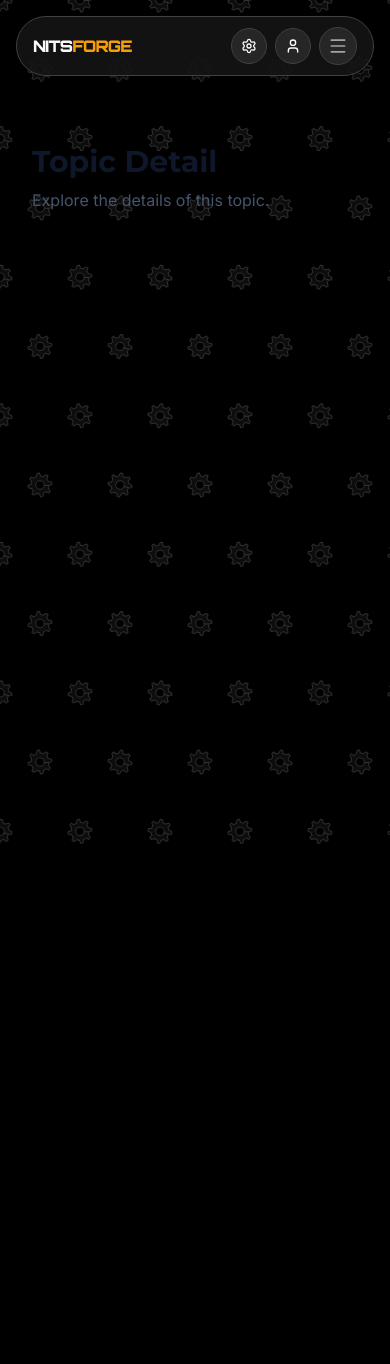
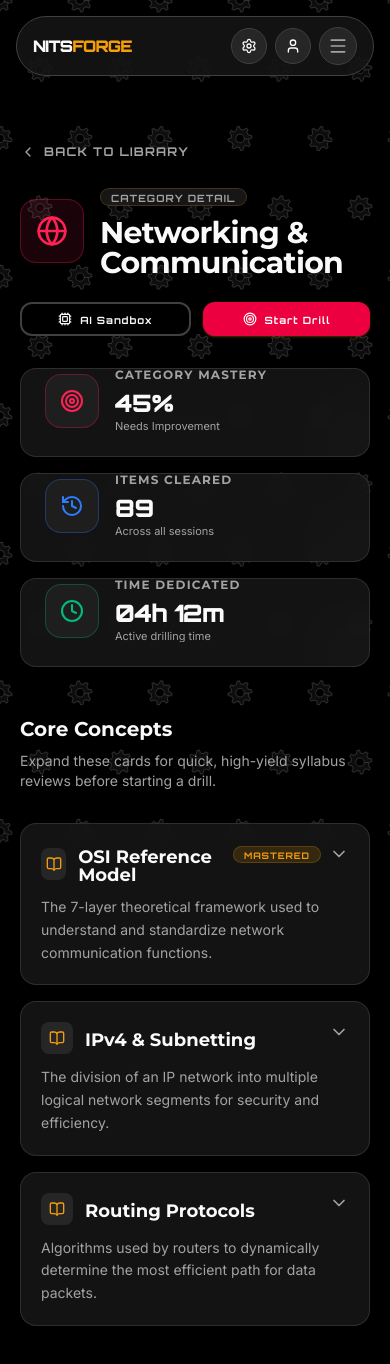
Before and after one commit to Goldenavs/NITSForge, a React (Vite) app in the folder frontend/: page /topics/1 in a window 390 px wide. Shown: the top 1364 px of the page. Before the commit the page ends 844 px from the top, so only its background shows below. Built offline with nearby package versions, Linux system fonts and the light colour scheme.

Commit message:
chore(ui): Topics Detail initial UI

```diff
--- /dev/null
+++ b/frontend/src/components/topics/ConceptCard.tsx
@@ -0,0 +1,83 @@
+// src/components/topics/ConceptCard.tsx
+import { useState } from 'react';
+import { motion, AnimatePresence } from 'framer-motion';
+import { BookOpen, CheckCircle2, ChevronDown } from 'lucide-react';
+import { Card } from '../ui/Card';
+import { Badge } from '../ui/Badge';
+
+interface ConceptCardProps {
+  title: string;
+  summary: string;
+  keyPoints: string[];
+  isMastered?: boolean;
+}
+
+export function ConceptCard({ title, summary, keyPoints, isMastered }: ConceptCardProps) {
+  const [isOpen, setIsOpen] = useState(false);
+
+  return (
+    <Card
+      onClick={() => setIsOpen(!isOpen)}
+      className="bg-surface/85 backdrop-blur-md border border-borderline/60 hover:border-primary/40 transition-all duration-300 shadow-sm cursor-pointer overflow-hidden group"
+    >
+      <div className="p-5 sm:p-6 flex flex-col relative z-10">
+
+        {/* Header Row */}
+        <div className="flex items-start justify-between mb-3">
+          <div className="flex items-center gap-3">
+            <div className="w-8 h-8 rounded-lg bg-surface-2 flex items-center justify-center text-primary group-hover:bg-primary/10 transition-colors">
+              <BookOpen className="w-4 h-4" />
+            </div>
+            {/* FIX: leading-none pt-1 for typography alignment */}
+            <h3 className="text-lg font-display font-bold text-text-main leading-none pt-1 group-hover:text-primary transition-colors">
+              {title}
+            </h3>
+          </div>
+          <div className="flex items-center gap-2">
+            {isMastered && (
+              <Badge className="bg-green-500/10 text-green-600 border-green-500/20 font-orbitron text-[9px] tracking-widest uppercase leading-none pt-1 pb-0.5 hidden sm:flex">
+                Mastered
+              </Badge>
+            )}
+            <motion.div animate={{ rotate: isOpen ? 180 : 0 }} transition={{ duration: 0.3 }}>
+              <ChevronDown className="w-5 h-5 text-text-muted group-hover:text-text-main transition-colors" />
+            </motion.div>
+          </div>
+        </div>
+
+        {/* Short Summary */}
+        <p className="text-sm text-text-muted font-body leading-relaxed pr-6">
+          {summary}
+        </p>
+
+        {/* Expandable Content (Framer Motion Height Animation) */}
+        <AnimatePresence initial={false}>
+          {isOpen && (
+            <motion.div
+              initial={{ height: 0, opacity: 0 }}
+              animate={{ height: 'auto', opacity: 1 }}
+              exit={{ height: 0, opacity: 0 }}
+              transition={{ type: "spring", stiffness: 200, damping: 25 }}
+              className="overflow-hidden"
+            >
+              <div className="pt-5 mt-4 border-t border-borderline/50">
+                <p className="text-[10px] font-orbitron uppercase tracking-widest text-text-muted mb-3 font-bold leading-none">
+                  Core Axioms
+                </p>
+                <ul className="flex flex-col gap-3">
+                  {keyPoints.map((point, idx) => (
+                    <li key={idx} className="flex items-start gap-3">
+                      <CheckCircle2 className="w-4 h-4 text-primary shrink-0 mt-0.5" />
+                      <span className="text-sm font-body text-text-main leading-relaxed">{point}</span>
+                    </li>
+                  ))}
+                </ul>
+              </div>
+            </motion.div>
+          )}
+        </AnimatePresence>
+
+      </div>
+    </Card>
+  );
+}
--- a/frontend/src/pages/TopicDetail.tsx
+++ b/frontend/src/pages/TopicDetail.tsx
@@ -1,8 +1,167 @@
+// src/pages/TopicDetail.tsx
+import { motion, type Variants } from 'framer-motion';
+import { Globe, ChevronLeft, Target, Cpu, Clock, History } from 'lucide-react';
+import { Link, useParams } from 'react-router-dom';
+import { Button } from '../components/ui/Button';
+import { Badge } from '../components/ui/Badge';
+import { StatCard } from '../components/dashboard/StatCard';
+import { ConceptCard } from '../components/topics/ConceptCard';
+
+// Motion Orchestration
+const staggerContainer: Variants = {
+  hidden: { opacity: 0 },
+  visible: { opacity: 1, transition: { staggerChildren: 0.1 } }
+};
+
+const fadeUpVariant: Variants = {
+  hidden: { opacity: 0, y: 30 },
+  visible: { opacity: 1, y: 0, transition: { type: "spring", stiffness: 250, damping: 24 } }
+};
+
+const viewportConfig = { once: true, margin: "-50px" };
+
+// Mock Data for "Networking & Communication"
+const TOPIC_DATA = {
+  id: 'net',
+  title: 'Networking & Communication',
+  mastery: 45,
+  questionsAnswered: 89,
+  timeSpent: '04h 12m',
+  concepts: [
+    {
+      title: "OSI Reference Model",
+      summary: "The 7-layer theoretical framework used to understand and standardize network communication functions.",
+      isMastered: true,
+      keyPoints: [
+        "Layer 1-3 (Physical, Data Link, Network) handle media and routing.",
+        "Layer 4 (Transport) handles reliability (TCP/UDP).",
+        "Layer 5-7 (Session, Presentation, Application) handle host-level data formatting and user interfaces."
+      ]
+    },
+    {
+      title: "IPv4 & Subnetting",
+      summary: "The division of an IP network into multiple logical network segments for security and efficiency.",
+      isMastered: false,
+      keyPoints: [
+        "A /24 CIDR mask equals 255.255.255.0 and provides 254 usable host addresses.",
+        "The Network Address is the first IP in the range; the Broadcast Address is the last.",
+        "Subnetting borrows bits from the host portion to create network subnets."
+      ]
+    },
+    {
+      title: "Routing Protocols",
+      summary: "Algorithms used by routers to dynamically determine the most efficient path for data packets.",
+      isMastered: false,
+      keyPoints: [
+        "Distance Vector (e.g., RIP) determines paths by hop count.",
+        "Link-State (e.g., OSPF) maps the entire network topology for faster convergence.",
+        "BGP is an exterior gateway protocol used to route traffic across the global internet."
+      ]
+    }
+  ]
+};
+
 export default function TopicDetail() {
+  const { id } = useParams(); // In production, use this to fetch actual topic data
+
   return (
-    <div className="p-4 md:p-8 animate-fade-in">
-      <h1 className="text-3xl font-bold text-slate-900">Topic Detail</h1>
-      <p className="mt-2 text-slate-600">Explore the details of this topic.</p>
+    <div className="flex flex-col gap-8 sm:gap-10 w-full max-w-5xl mx-auto pb-24 px-1 sm:px-0 pt-4">
+
+      {/* 1. NAVIGATION & HEADER */}
+      <motion.div
+        initial="hidden"
+        animate="visible"
+        variants={fadeUpVariant}
+        className="flex flex-col items-start justify-center"
+      >
+        <Link to="/topics" className="flex items-center gap-2 text-text-muted hover:text-primary transition-colors font-orbitron text-xs font-bold uppercase tracking-widest mb-6">
+          <ChevronLeft className="w-4 h-4" /> Back to Library
+        </Link>
+
+        <div className="flex flex-col sm:flex-row sm:items-end justify-between w-full gap-6">
+          <div className="flex items-center gap-4">
+            <div className="w-16 h-16 rounded-2xl bg-rose-500/10 border border-rose-500/30 flex items-center justify-center shrink-0">
+              <Globe className="w-8 h-8 text-rose-500" />
+            </div>
+            <div>
+              <Badge className="mb-2 bg-surface-2/60 backdrop-blur-sm text-text-muted border-borderline font-orbitron tracking-widest uppercase text-[10px] leading-none pt-1 pb-0.5">
+                Category Detail
+              </Badge>
+              {/* FIX: leading-none pt-1 for typography alignment */}
+              <h1 className="text-3xl sm:text-4xl md:text-5xl font-bold text-text-main font-display tracking-tight leading-none pt-1">
+                {TOPIC_DATA.title}
+              </h1>
+            </div>
+          </div>
+
+          {/* Quick Actions */}
+          <div className="flex gap-3 w-full sm:w-auto">
+            <Button variant="outline" className="flex-1 sm:flex-initial font-orbitron text-[10px] tracking-widest border-accent/40 text-accent hover:bg-accent/10 leading-none pt-2.5 pb-2">
+              <Cpu className="w-3.5 h-3.5 mr-2 -mt-0.5" /> AI Sandbox
+            </Button>
+            <Button variant="primary" className="flex-1 sm:flex-initial font-orbitron text-[10px] tracking-widest leading-none pt-2.5 pb-2 bg-rose-600 hover:bg-rose-700 text-white border-none shadow-[0_0_20px_rgba(225,29,72,0.3)]">
+              <Target className="w-3.5 h-3.5 mr-2 -mt-0.5" /> Start Drill
+            </Button>
+          </div>
+        </div>
+      </motion.div>
+
+      {/* 2. STATS ROW */}
+      <motion.div
+        variants={staggerContainer}
+        initial="hidden"
+        animate="visible"
+        className="grid grid-cols-1 sm:grid-cols-3 gap-4"
+      >
+        <motion.div variants={fadeUpVariant} className="h-full">
+          <StatCard
+            title="Category Mastery"
+            value={`${TOPIC_DATA.mastery}%`}
+            subtitle="Needs Improvement"
+            icon={Target}
+            colorClass="text-rose-500 border-rose-500/30"
+          />
+        </motion.div>
+        <motion.div variants={fadeUpVariant} className="h-full">
+          <StatCard
+            title="Items Cleared"
+            value={TOPIC_DATA.questionsAnswered}
+            subtitle="Across all sessions"
+            icon={History}
+            colorClass="text-blue-500 border-blue-500/30"
+          />
+        </motion.div>
+        <motion.div variants={fadeUpVariant} className="h-full">
+          <StatCard
+            title="Time Dedicated"
+            value={TOPIC_DATA.timeSpent}
+            subtitle="Active drilling time"
+            icon={Clock}
+            colorClass="text-emerald-500 border-emerald-500/30"
+          />
+        </motion.div>
+      </motion.div>
+
+      {/* 3. CONCEPT CARDS LIST */}
+      <motion.div
+        variants={staggerContainer}
+        initial="hidden"
+        whileInView="visible"
+        viewport={viewportConfig}
+        className="flex flex-col gap-4 mt-4"
+      >
+        <motion.div variants={fadeUpVariant}>
+          <h2 className="text-xl font-display font-bold text-text-main mb-2">Core Concepts</h2>
+          <p className="text-sm text-text-muted mb-4">Expand these cards for quick, high-yield syllabus reviews before starting a drill.</p>
+        </motion.div>
+
+        {TOPIC_DATA.concepts.map((concept, idx) => (
+          <motion.div key={idx} variants={fadeUpVariant}>
+            <ConceptCard {...concept} />
+          </motion.div>
+        ))}
+      </motion.div>
+
     </div>
   );
 }
```
